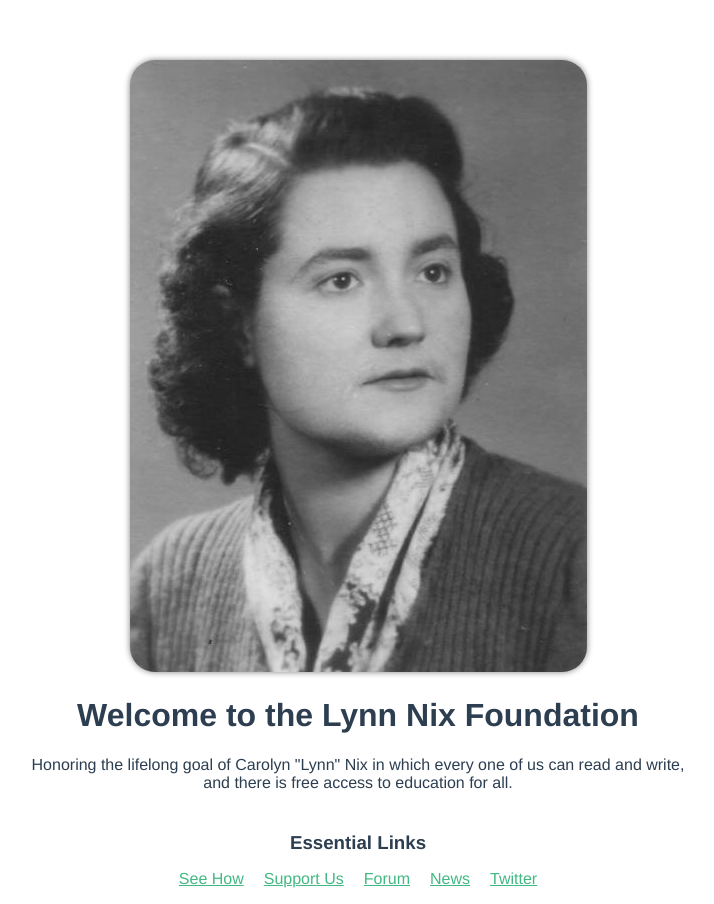
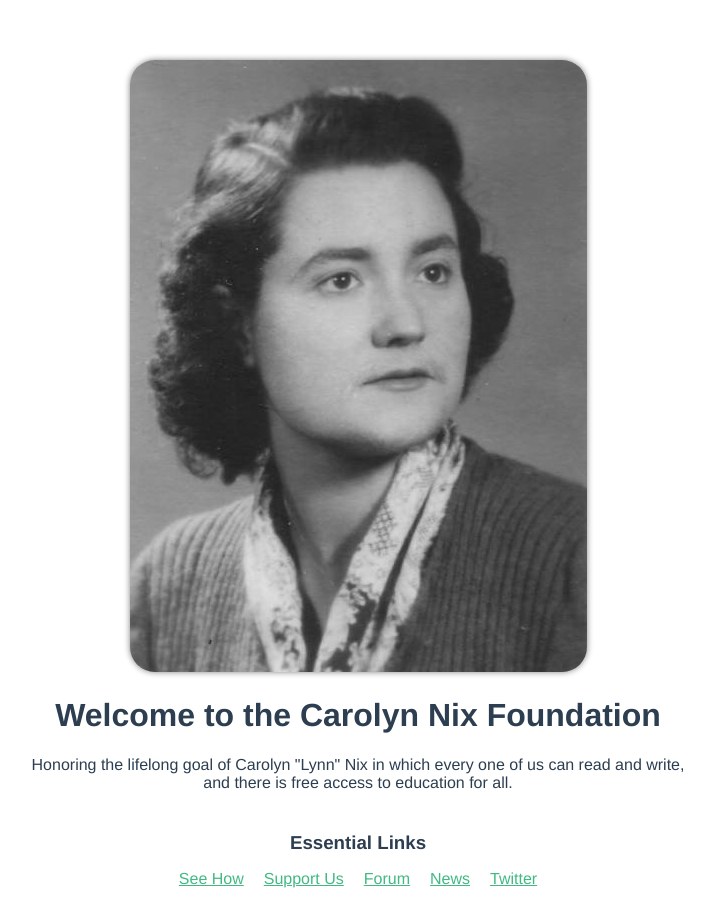
Before and after one commit to TheAlanNix/nix-foundation, a Vue app: page / in a window 1280 px wide. Shown: the whole page, without its empty margins (282-996 px from the left). Built offline with nearby package versions, Linux system fonts and the light colour scheme.

Commit message:
feat: update org name

```diff
--- a/package.json
+++ b/package.json
@@ -9,6 +9,7 @@
   },
   "dependencies": {
     "core-js": "^3.25.0",
+    "express": "^4.18.1",
     "vue": "^3.2.38",
     "wrangler": "3.18.0"
   },
--- a/src/App.vue
+++ b/src/App.vue
@@ -1,6 +1,6 @@
 <template>
   <img id="portrait" alt="Portrait" src="./assets/portrait.jpg" />
-  <NixFoundation msg="Welcome to the Lynn Nix Foundation" />
+  <NixFoundation msg="Welcome to the Carolyn Nix Foundation" />
 </template>
 
 <script>
```
